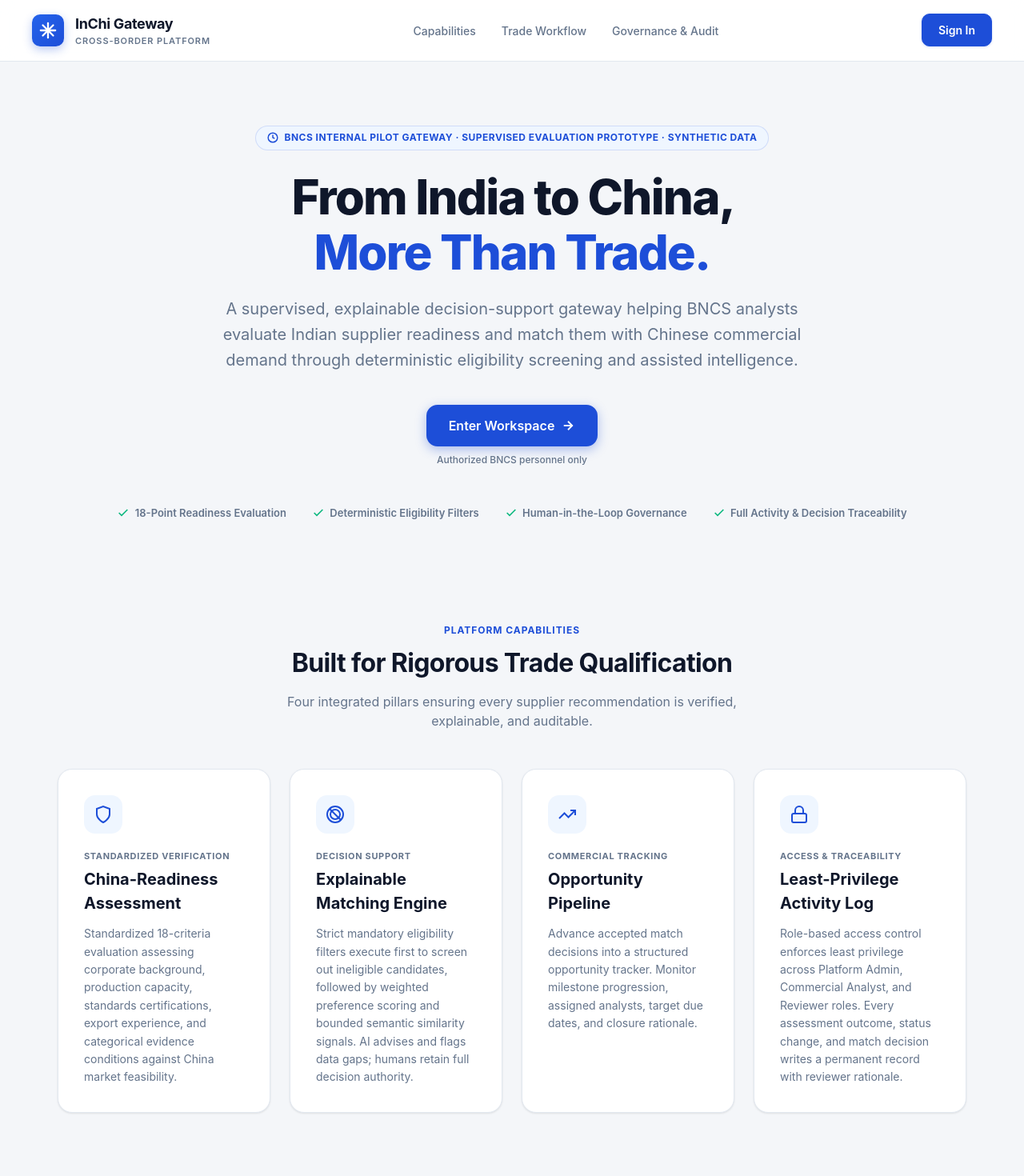
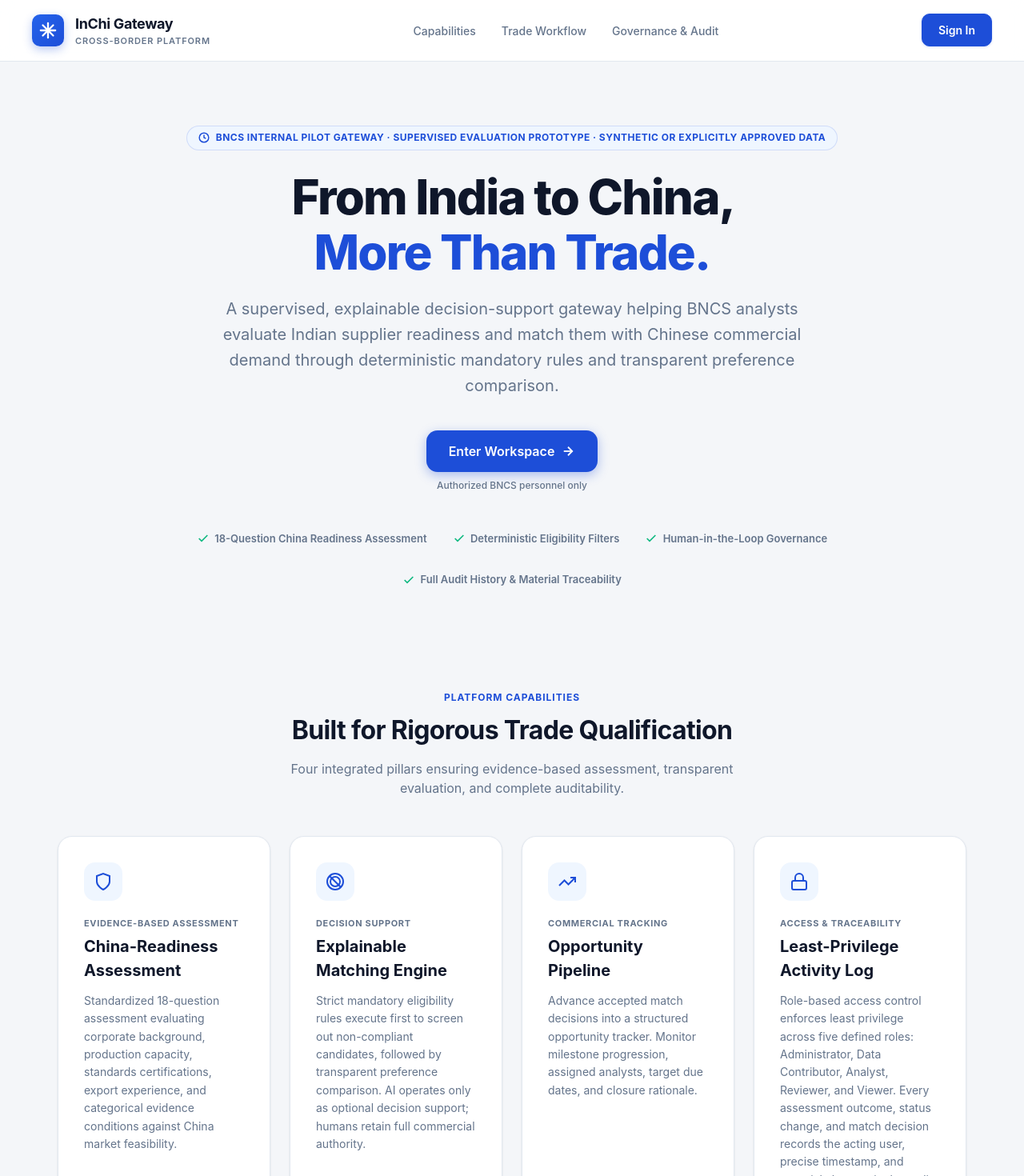
Before and after one commit to aryanghai12/InChi-Pilot-Gateway, a Next.js app in the folder frontend/: page / in a window 1280 px wide. Shown: the top 1470 px of the page at 80% size. Built offline with nearby package versions, Linux system fonts and the light colour scheme.

Commit message:
feat(landing): align copy with approved China Readiness Baseline v2.2 specifications

```diff
--- a/frontend/src/app/page.tsx
+++ b/frontend/src/app/page.tsx
@@ -60,7 +60,7 @@ export default function LandingPage() {
               <circle cx="12" cy="12" r="10" />
               <path d="M12 6v6l4 2" />
             </svg>
-            BNCS Internal Pilot Gateway · Supervised Evaluation Prototype · Synthetic Data
+            BNCS Internal Pilot Gateway · Supervised Evaluation Prototype · Synthetic or Explicitly Approved Data
           </span>
 
           <h1 className={styles.heroTitle}>
@@ -70,8 +70,8 @@ export default function LandingPage() {
 
           <p className={styles.heroSubtitle}>
             A supervised, explainable decision-support gateway helping BNCS analysts evaluate Indian supplier
-            readiness and match them with Chinese commercial demand through deterministic eligibility screening
-            and assisted intelligence.
+            readiness and match them with Chinese commercial demand through deterministic mandatory rules
+            and transparent preference comparison.
           </p>
 
           <div className={styles.heroCtaGroup}>
@@ -92,7 +92,7 @@ export default function LandingPage() {
               <svg className={styles.badgeIcon} width="16" height="16" viewBox="0 0 24 24" fill="none" stroke="currentColor" strokeWidth="2.5">
                 <polyline points="20 6 9 17 4 12" />
               </svg>
-              <span>18-Point Readiness Evaluation</span>
+              <span>18-Question China Readiness Assessment</span>
             </div>
             <div className={styles.badgeItem}>
               <svg className={styles.badgeIcon} width="16" height="16" viewBox="0 0 24 24" fill="none" stroke="currentColor" strokeWidth="2.5">
@@ -110,7 +110,7 @@ export default function LandingPage() {
               <svg className={styles.badgeIcon} width="16" height="16" viewBox="0 0 24 24" fill="none" stroke="currentColor" strokeWidth="2.5">
                 <polyline points="20 6 9 17 4 12" />
               </svg>
-              <span>Full Activity &amp; Decision Traceability</span>
+              <span>Full Audit History &amp; Material Traceability</span>
             </div>
           </div>
         </section>
@@ -123,7 +123,7 @@ export default function LandingPage() {
             <div className={styles.sectionTag}>Platform Capabilities</div>
             <h2 className={styles.sectionTitle}>Built for Rigorous Trade Qualification</h2>
             <p className={styles.sectionSubtitle}>
-              Four integrated pillars ensuring every supplier recommendation is verified, explainable, and auditable.
+              Four integrated pillars ensuring evidence-based assessment, transparent evaluation, and complete auditability.
             </p>
           </div>
 
@@ -134,10 +134,10 @@ export default function LandingPage() {
                   <path d="M12 22s8-4 8-10V5l-8-3-8 3v7c0 6 8 10 8 10z" />
                 </svg>
               </div>
-              <span className={styles.cardTag}>Standardized Verification</span>
+              <span className={styles.cardTag}>Evidence-Based Assessment</span>
               <h3 className={styles.cardTitle}>China-Readiness Assessment</h3>
               <p className={styles.cardDescription}>
-                Standardized 18-criteria evaluation assessing corporate background, production capacity,
+                Standardized 18-question assessment evaluating corporate background, production capacity,
                 standards certifications, export experience, and categorical evidence conditions against China market feasibility.
               </p>
             </div>
@@ -153,9 +153,9 @@ export default function LandingPage() {
               <span className={styles.cardTag}>Decision Support</span>
               <h3 className={styles.cardTitle}>Explainable Matching Engine</h3>
               <p className={styles.cardDescription}>
-                Strict mandatory eligibility filters execute first to screen out ineligible candidates,
-                followed by weighted preference scoring and bounded semantic similarity signals. AI advises and flags data gaps;
-                humans retain full decision authority.
+                Strict mandatory eligibility rules execute first to screen out non-compliant candidates,
+                followed by transparent preference comparison. AI operates only as optional decision support;
+                humans retain full commercial authority.
               </p>
             </div>
 
@@ -184,8 +184,9 @@ export default function LandingPage() {
               <span className={styles.cardTag}>Access &amp; Traceability</span>
               <h3 className={styles.cardTitle}>Least-Privilege Activity Log</h3>
               <p className={styles.cardDescription}>
-                Role-based access control enforces least privilege across Platform Admin, Commercial Analyst,
-                and Reviewer roles. Every assessment outcome, status change, and match decision writes a permanent record with reviewer rationale.
+                Role-based access control enforces least privilege across five defined roles: Administrator, Data Contributor,
+                Analyst, Reviewer, and Viewer. Every assessment outcome, status change, and match decision records the acting user,
+                precise timestamp, and material changes in the audit history.
               </p>
             </div>
           </div>
@@ -216,7 +217,7 @@ export default function LandingPage() {
                 <span className={styles.stepNumber}>2</span>
                 <h3 className={styles.stepTitle}>Readiness Review</h3>
                 <p className={styles.stepDescription}>
-                  Evaluate suppliers against the 18 baseline readiness criteria. Reviewers inspect supporting evidence and record official readiness outcomes.
+                  Evaluate suppliers against the 18-question China readiness assessment. Reviewers inspect supporting evidence and record official readiness outcomes.
                 </p>
               </div>
 
@@ -232,7 +233,7 @@ export default function LandingPage() {
                 <span className={styles.stepNumber}>4</span>
                 <h3 className={styles.stepTitle}>Rank &amp; Decide</h3>
                 <p className={styles.stepDescription}>
-                  Run explainable matching. Reviewers inspect per-criterion breakdowns, note data warnings, and record review decisions (Accept / Reject / Defer) with mandatory business rationale.
+                  Run deterministic matching. Reviewers inspect per-criterion breakdowns, note data warnings, and record review decisions (Accept for Follow-up / Hold for Information / Reject) with mandatory business rationale.
                 </p>
               </div>
 
@@ -264,8 +265,8 @@ export default function LandingPage() {
               <p>
                 InChi Pilot Gateway is a private internal evaluation system built exclusively for authorized BNCS personnel.
                 Matching outputs represent explainable decision-support recommendations and do not constitute autonomous commercial contracts,
-                customs clearances, or legal/regulatory compliance certifications. All records and assessments utilize synthetic demonstration datasets
-                in accordance with the pilot governance baseline.
+                customs clearances, or legal/regulatory compliance certifications. All records and assessments utilize synthetic or explicitly approved
+                demonstration data in accordance with the pilot governance baseline.
               </p>
             </div>
           </div>
```
